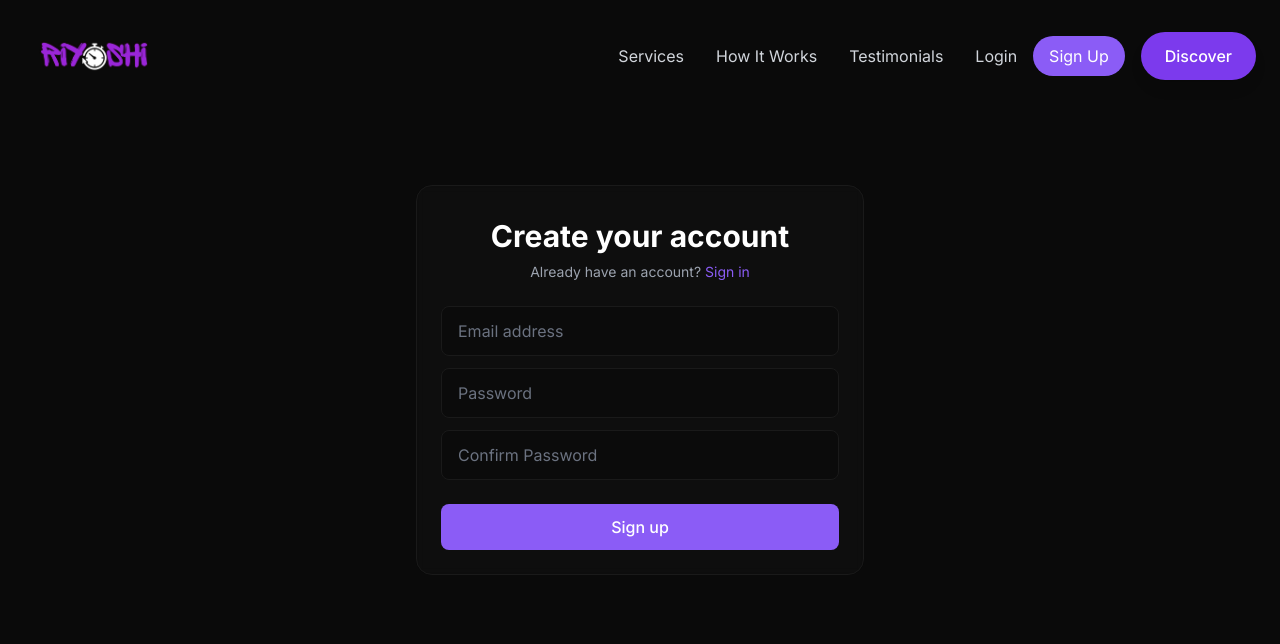
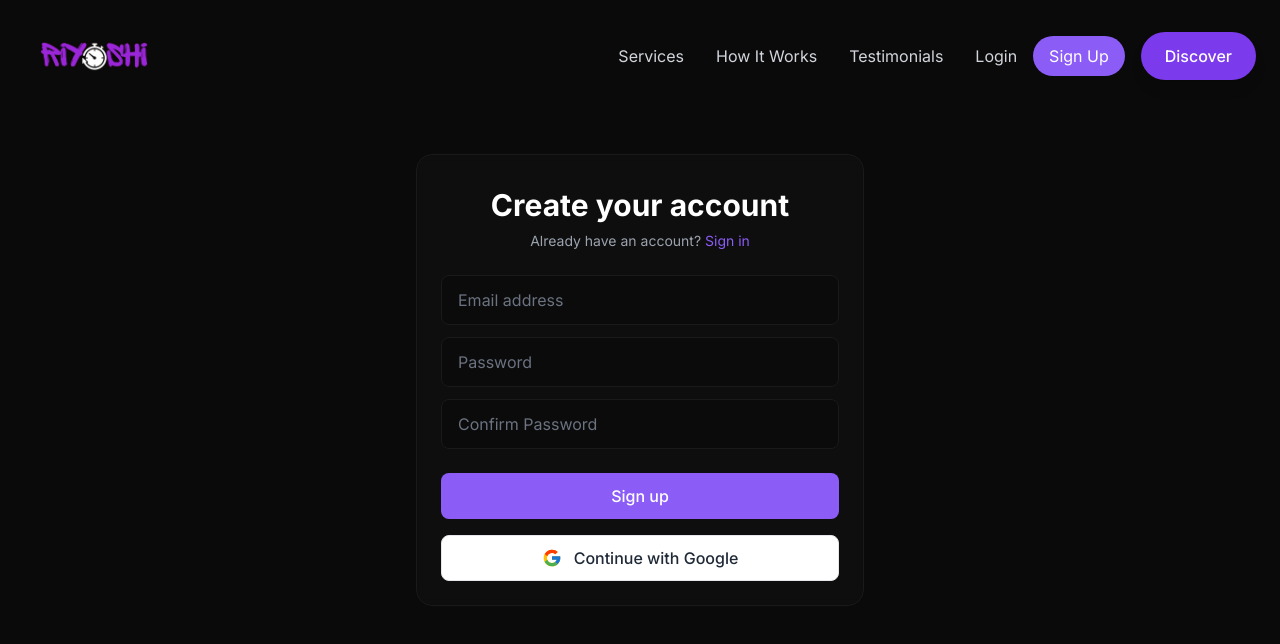
Before and after one commit to anurag-mitti/riyo_trial, a React (Vite) app: page /signup in a window 1280 px wide. Shown: the top 644 px of the page. Built offline with nearby package versions, Linux system fonts and the light colour scheme; no server answers.

Commit message:
google auth added

```diff
--- a/package.json
+++ b/package.json
@@ -10,6 +10,7 @@
     "preview": "vite preview"
   },
   "dependencies": {
+    "@supabase/supabase-js": "^2.50.0",
     "framer-motion": "^11.0.3",
     "gsap": "^3.12.4",
     "lucide-react": "^0.344.0",
--- a/src/App.jsx
+++ b/src/App.jsx
@@ -6,7 +6,12 @@
 import Login from './components/pages/Login';
 
 function App() {
+
+
   return (
+    <>
+
+
     <Router>
       <Routes>
         <Route path="/" element={<Home />} />
@@ -15,6 +20,7 @@
         <Route path="/login" element={<Login />} />
       </Routes>
     </Router>
+    </>
   );
 }
 
--- /dev/null
+++ b/src/components/GoogleSignin.jsx
@@ -0,0 +1,37 @@
+import { supabase } from "../supabaseClient.js";
+
+export default function GoogleSignIn() {
+  async function handleGoogleSignIn() {
+    const { error } = await supabase.auth.signInWithOAuth({
+      provider: 'google',
+      options: {
+        // redirectTo: 'https://localhost:3000/discover'  // optional redirect after sign-in
+      },
+    });
+
+    if (error) {
+      console.error('Google sign-in error:', error.message);
+    }
+  }
+
+  return (
+    <button
+      onClick={handleGoogleSignIn}
+      className="w-full mt-4 py-2.5 px-4 flex items-center justify-center gap-3
+                 bg-white text-gray-800 rounded-lg hover:bg-gray-100
+                 transition-colors duration-200 font-medium border border-gray-200"
+    >
+      <svg
+        xmlns="http://www.w3.org/2000/svg"
+        viewBox="0 0 48 48"
+        className="w-5 h-5"
+      >
+        <path fill="#FFC107" d="M43.611,20.083H42V20H24v8h11.303c-1.649,4.657-6.08,8-11.303,8c-6.627,0-12-5.373-12-12c0-6.627,5.373-12,12-12c3.059,0,5.842,1.154,7.961,3.039l5.657-5.657C34.046,6.053,29.268,4,24,4C12.955,4,4,12.955,4,24c0,11.045,8.955,20,20,20c11.045,0,20-8.955,20-20C44,22.659,43.862,21.35,43.611,20.083z"/>
+        <path fill="#FF3D00" d="M6.306,14.691l6.571,4.819C14.655,15.108,18.961,12,24,12c3.059,0,5.842,1.154,7.961,3.039l5.657-5.657C34.046,6.053,29.268,4,24,4C16.318,4,9.656,8.337,6.306,14.691z"/>
+        <path fill="#4CAF50" d="M24,44c5.166,0,9.86-1.977,13.409-5.192l-6.19-5.238C29.211,35.091,26.715,36,24,36c-5.202,0-9.619-3.317-11.283-7.946l-6.522,5.025C9.505,39.556,16.227,44,24,44z"/>
+        <path fill="#1976D2" d="M43.611,20.083H42V20H24v8h11.303c-0.792,2.237-2.231,4.166-4.087,5.571c0.001-0.001,0.002-0.001,0.003-0.002l6.19,5.238C36.971,39.205,44,34,44,24C44,22.659,43.862,21.35,43.611,20.083z"/>
+      </svg>
+      Continue with Google
+    </button>
+  );
+}
--- a/src/components/SignUpForm.jsx
+++ b/src/components/SignUpForm.jsx
@@ -1,10 +1,12 @@
-import { useState } from 'react' // Removed useEffect
-import { Link, useNavigate } from 'react-router-dom'
-// import { supabase } from '../lib/supabase-client'
+import { useState, useEffect } from 'react'
+import { supabase } from "../supabaseClient.js";
+
+
 import toast, { Toaster } from 'react-hot-toast'
+import GoogleSignin from './GoogleSignin.jsx'
+ // Adjust the path as needed
 
 export function SignupForm() {
-    const navigate = useNavigate()
   const [formData, setFormData] = useState({
     email: '',
     password: '',
@@ -13,7 +15,59 @@
   })
   const [isLoading, setIsLoading] = useState(false)
 
-    // Removed Supabase useEffect hook
+  useEffect(() => {
+    const { data: { subscription } } = supabase.auth.onAuthStateChange(async (event, session) => {
+      console.log('Auth event:', event, 'Session:', session)
+
+      if (event === 'SIGNED_IN' && session?.user) {
+        try {
+          const { data: existingUser, error: checkError } = await supabase
+            .from('users')
+            .select('*')
+            .eq('id', session.user.id)
+            .single()
+
+          if (checkError && !checkError.message.includes('No rows found')) {
+            throw checkError
+          }
+
+          if (!existingUser) {
+            const { error: insertError } = await supabase
+              .from('users')
+              .insert([
+                {
+                  id: session.user.id,
+                  email: session.user.email,
+                  created_at: new Date().toISOString()
+                }
+              ])
+
+            if (insertError) {
+              console.error('Insert error:', insertError)
+              throw insertError
+            }
+
+            toast.success('User profile created successfully!', {
+              duration: 4000,
+              position: 'top-center',
+              style: {
+                background: '#1F2937',
+                color: '#fff',
+                border: '1px solid #374151',
+              },
+            })
+          }
+        } catch (error) {
+          console.error('Database error:', error)
+          toast.error('Error creating user profile')
+        }
+      }
+    })
+
+    return () => {
+      subscription.unsubscribe()
+    }
+  }, [])
 
   const handleSubmit = async (e) => {
     e.preventDefault()
@@ -26,8 +80,6 @@
     setIsLoading(true)
 
     try {
-            // Commented Supabase signup
-            /*
       const { error } = await supabase.auth.signUp({
         email: formData.email,
         password: formData.password,
@@ -40,12 +92,9 @@
         toast.error(error.message || 'Signup error')
         return
       }
-            */
 
-            // Temporary success message
-            toast.success(`Account created successfully!`)
+      toast.success(`Verification email sent to ${formData.email}`)
       setFormData({ email: '', password: '', confirmPassword: '', phone: '' })
-            navigate('/login')
 
     } catch (error) {
       console.error('Signup error:', error)
@@ -72,9 +121,9 @@
             </h2>
             <p className="mt-2 text-center text-sm text-gray-400">
               Already have an account?{' '}
-                            <Link to="/login" className="text-primary-500 hover:text-primary-400">
+              <a href="/login" className="text-primary-500 hover:text-primary-400">
                 Sign in
-                            </Link>
+              </a>
             </p>
           </div>
           <form className="mt-6 space-y-4" onSubmit={handleSubmit}>
@@ -119,7 +168,7 @@
               >
                 {isLoading ? 'Signing up...' : 'Sign up'}
               </button>
-                            {/* Removed GoogleSignin component */}
+              <GoogleSignin />
             </div>
           </form>
         </div>
@@ -128,5 +177,3 @@
     </>
   )
 }
-
-export default SignupForm
--- /dev/null
+++ b/src/supabaseClient.js
@@ -0,0 +1,10 @@
+import { createClient } from '@supabase/supabase-js'
+
+const supabaseUrl = import.meta.env.VITE_SUPABASE_URL
+const supabaseKey = import.meta.env.VITE_SUPABASE_ANON_KEY
+
+if (!supabaseUrl || !supabaseKey) {
+  throw new Error('Missing Supabase environment variables')
+}
+
+export const supabase = createClient(supabaseUrl, supabaseKey)
```
Also changed, not shown: 1 other file (tests, documents, lock files or other folders). Lines whose indentation alone changed are shown as unchanged.
